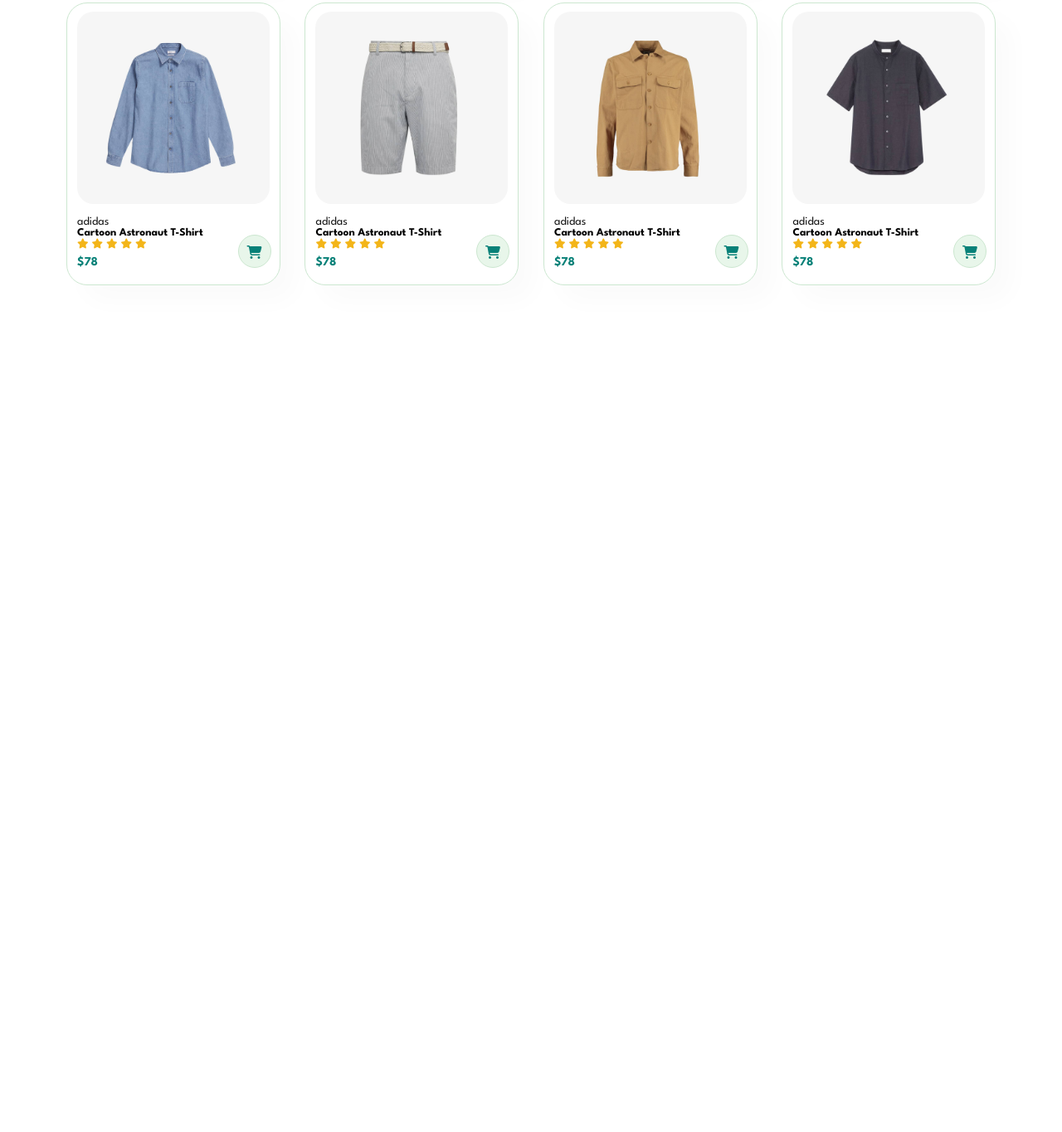
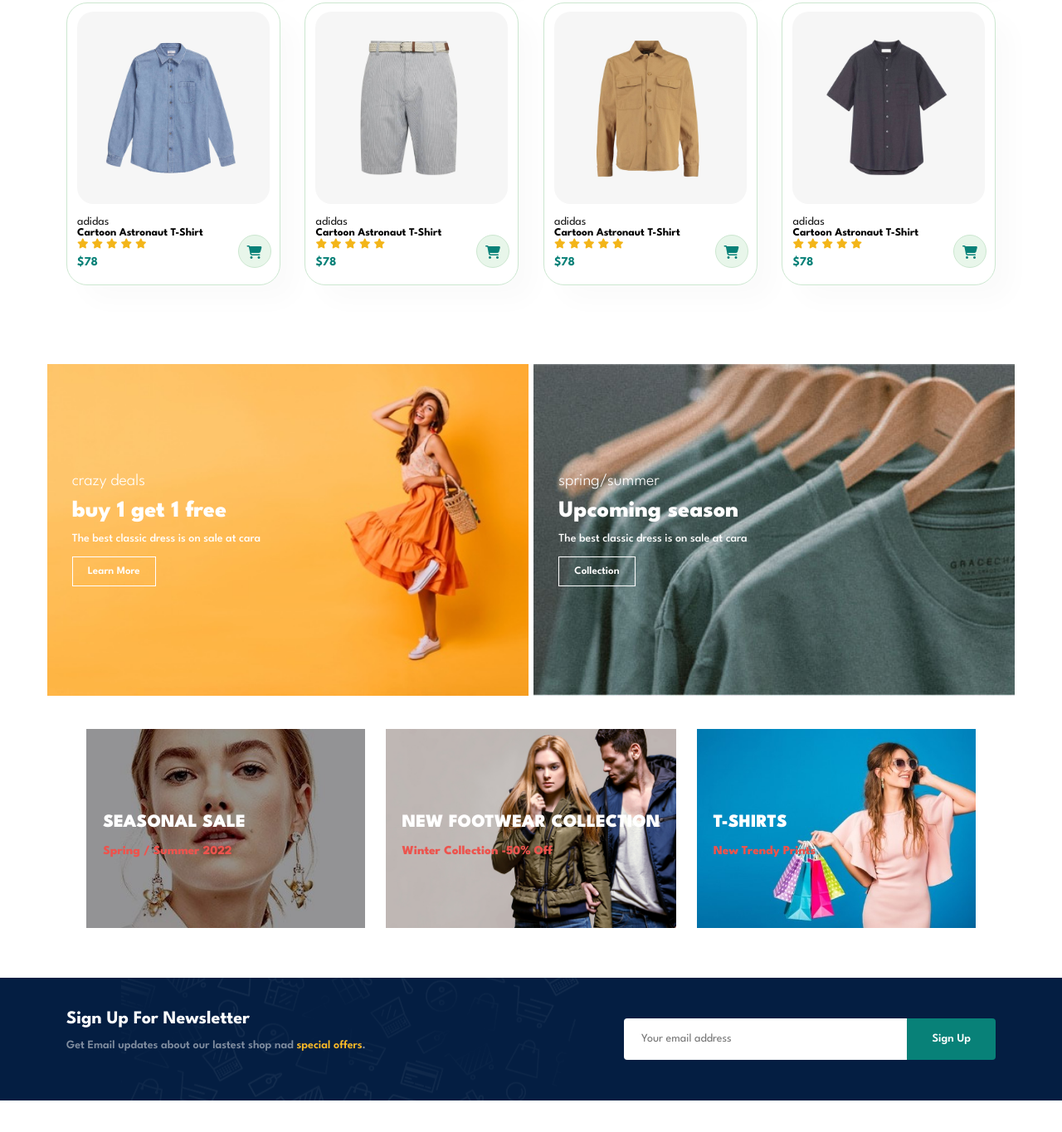
Before and after one commit to ashish10adhikari/Practice-FrontEnd-Ecommerce, a plain HTML site: page index.html in a window 1280 px wide. Shown: the part 3001-4366 px from the top of the page at 83% size. Before the commit the page ends 3400 px from the top, so only its background shows below. Drawn offline with Linux system fonts and the light colour scheme.

Commit message:
added newsletter section

```diff
--- a/index.html
+++ b/index.html
@@ -349,6 +349,50 @@
         </div>
     </div>
 
+    <div id="sm-banner" class="section-p1">
+        <div class="banner-box">
+            <h4>crazy deals</h4>
+            <h2>buy 1 get 1 free</h2>
+            <span>The best classic dress is on sale at cara</span>
+            <button class="white">Learn More</button>
+        </div>
+
+        <div class="banner-box banner-box2">
+            <h4>spring/summer</h4>
+            <h2>Upcoming season</h2>
+            <span>The best classic dress is on sale at cara</span>
+            <button class="white">Collection</button>
+        </div>
+    </div>
+
+    <div id="banner3">
+        <div class="banner-box">
+            <h2>SEASONAL SALE</h2>
+            <h3>Spring / Summer 2022</h3>
+        </div>
+
+        <div class="banner-box bannerbox2">
+            <h2>NEW FOOTWEAR COLLECTION</h2>
+            <h3>Winter Collection -50% Off</h3>
+        </div>
+
+        <div class="banner-box bannerbox3">
+            <h2>T-SHIRTS</h2>
+            <h3>New Trendy Prints</h3>
+        </div>
+    </div>
+
+    <div id="newsletter" class="section-p1 section-m1">
+        <div class="newstext">
+            <h4>Sign Up For Newsletter</h4>
+            <p>Get Email updates about our lastest shop nad <span>special offers</span>.</p>
+        </div>
+        <div class="form">
+            <input type="text" placeholder="Your email address">
+            <button class="normal">Sign Up</button>
+        </div>
+    </div>
+
     <script src="script.js"></script>
 </body>
 </html>
--- a/style.css
+++ b/style.css
@@ -19,6 +19,19 @@ button.normal{
     border: none;
     transition: 0.3s;
 }
+
+button.white{
+    font-size: 13px;
+    font-weight: 600;
+    padding: 11px 18px;
+    color: #fff;
+    background-color: transparent;
+    cursor: pointer;
+    outline: none;
+    border: 1px solid #fff;
+    transition: 0.2s;
+}
+
 
 h1{
     font-size: 50px;
@@ -306,3 +319,143 @@ body{
     background-color: #088178;
     color: #fff;
 }
+
+#sm-banner{
+    display: flex;
+    justify-content: space-evenly;
+    flex-wrap: wrap;
+    padding: 40px 50px;
+}
+
+#sm-banner .banner-box{
+    display: flex;
+     flex-direction: column;
+     justify-content: center;
+     align-items: flex-start;
+     background-image: url("img/banner/b17.jpg");
+     background-position: center;
+     min-width: 580px;
+     height: 50vh;
+     background-size: cover;
+     padding: 30px;
+}
+
+#sm-banner .banner-box2{
+    background-image: url("img/banner/b10.jpg");
+}
+
+#sm-banner h4{
+    color: #fff;
+    font-size: 20px;
+    font-weight: 300;
+}
+
+#sm-banner h2{
+    color: #fff;
+    font-size: 28px;
+    font-weight: 800;
+}
+
+#sm-banner span{
+    color: #fff;
+    font-size: 14px;
+    font-weight: 500;
+    padding-bottom: 15px;
+}
+
+#sm-banner .banner-box:hover button{
+    background-color: #088178;
+    border: 1px solid #088178;
+}
+
+#banner3{
+    display: flex;
+    justify-content: space-evenly;
+    padding: 0 80px;
+    flex-wrap: wrap;
+}
+#banner3 .banner-box{
+    display: flex;
+     flex-direction: column;
+     justify-content: center;
+     align-items: flex-start;
+     background-image: url("img/banner/b7.jpg");
+     background-position: center;
+     min-width: 30%;
+     height: 30vh;
+     background-size: cover;
+     padding: 20px;
+     margin-bottom: 20px;
+}
+
+#banner3 .bannerbox2{
+    background-image: url("img/banner/b4.jpg");
+}
+
+#banner3 .bannerbox3{
+    background-image: url("img/banner/b18.jpg");
+}
+
+#banner3 h2{
+    color: #fff;
+    font-weight: 900;
+    font-size: 22px;
+}
+
+#banner3 h3{
+    color: #ec544e;
+    font-weight: 800;
+    font-size: 15px;
+}
+
+#newsletter{
+    display: flex;
+    justify-content: space-between;
+    flex-wrap: wrap;
+    align-items: center;
+    background-image: url("img/banner/b14.png");
+    background-repeat: no-repeat;
+    background-position: 20% 30%;
+    background-color: #041e42;
+}
+
+#newsletter h4{
+    font-size: 22px;
+    font-weight: 700;
+    color: #fff;
+}
+
+#newsletter p{
+    font-size: 14px;
+    font-weight: 600;
+    color: #818ea0;
+}
+
+#newsletter p span{
+    color: #ffbd27;
+}
+
+#newsletter input{
+    font-size: 14px;
+    height: 3.125rem;
+    padding: 0 1.25rem;
+    width: 100%;
+    border: 1px solid transparent;
+    border-radius: 4px;
+    outline: none;
+    border-top-right-radius: 0;
+    border-bottom-right-radius: 0;
+}
+
+#newsletter button{
+    background-color: #088178;
+    color: #fff;
+    white-space: nowrap;
+    border-top-left-radius: 0;
+    border-bottom-left-radius: 0;
+}
+
+#newsletter .form{
+    display: flex;
+    width: 40%;
+}
```
